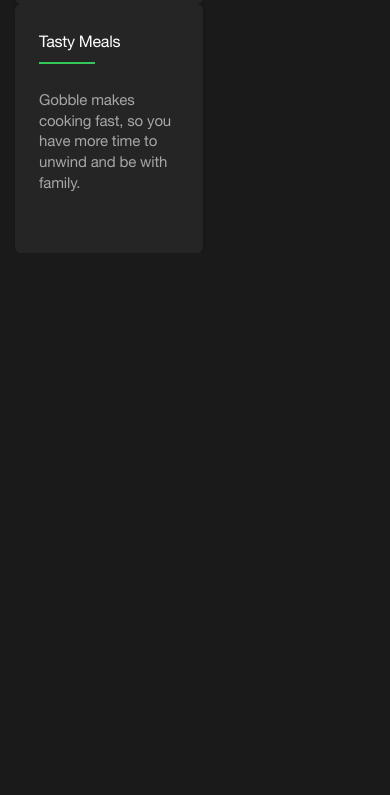
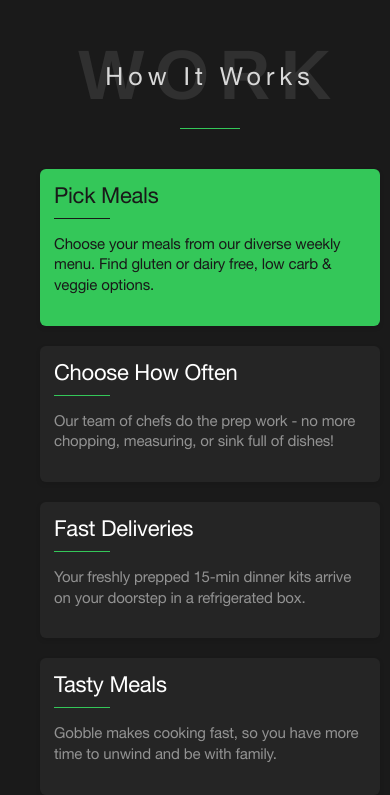
Before and after one commit to DariaYurko/healthyMode, a plain HTML site: page index.html in a window 390 px wide. Shown: the part 976-1771 px from the top of the page. Before the commit the page ends 1229 px from the top, so only its background shows below. Drawn offline with Linux system fonts and the light colour scheme.

Commit message:
Finished section Work, with adaptation

```diff
--- a/css/style.scss
+++ b/css/style.scss
@@ -82,6 +82,13 @@ body {
    color: #A6A6A6;;
 }
 
+
+
+//========================================================
+
+
+
+
  .wrapper {
    overflow: hidden;
    min-height: 100%;  /*чтоб wrapper всегда занимал все высоту*/
@@ -123,6 +130,13 @@ body {
    padding: 17px 32px;
 }
 
+.work,
+.dishes {
+   padding: 61px 0 0 30px;
+}
+
+
+
 /*========================= Header ========================================================================*/
 
 
@@ -136,7 +150,7 @@ body {
    left: 0;
    width: 100%;
 
-   display: none;
+   // display: none;
 
    @media (max-width: 399px) {
       padding: 20px 0;
@@ -202,7 +216,7 @@ body {
    background: url(../images/main/presentation/bg.jpg) no-repeat;
    background-size: cover;
    background-position: center;
-   display: none;
+   // display: none;
 
    @media (max-width: 767.98px) {
       padding: 250px 0 161px 0;
@@ -305,7 +319,6 @@ body {
    @media (max-width: 599.98px) {
       flex-direction: column;
       row-gap: 30px;
-
    }
 
    // .contacts__column
@@ -351,30 +364,38 @@ body {
 
 
 .work {
-
    //.work__container
    &__container {
    }
 
    // .work__items
-
    &__items {
       display: flex;
       flex-wrap: wrap;
+      row-gap: 30px;
       margin: 0 -15px;
+
+      @media (max-width: 767.98px) {
+         row-gap: 20px;
+      }
    }
 
    // .work__item
+   &__item {
+      flex: 1 1 25%;
+      padding: 0 15px;
 
-   &__item {
-      flex: 0 0 25%;
-      padding: 0 15px;
+      @media (min-width: 1140px) {
+         max-width: 25%;
+      }
+      @media (max-width: 767.98px) {
+         padding: 0 10px;
+      }
    }
 }
 
 .double-title {
    position: relative;
-
    display: flex;
    flex-direction: column;
    align-items: center;
@@ -389,10 +410,16 @@ body {
       background-color: #34C759;
 
       @media (max-width: 767.98px) {
-         // display: none;
+         height: 0.8px;
       }
    }
 
+   @media (max-width: 767.98px) {
+      margin-bottom: 40px;
+   }
+   @media (max-width: 320px) {
+      margin-bottom: 30px;
+   }
 
    &__title {
       font-weight: 900;
@@ -402,6 +429,13 @@ body {
       color: #303030;
       text-transform: uppercase;
       text-align: center;
+
+      @media (max-width:767.98px) {
+         font-size: 70px;
+      }
+      @media (max-width: 320px) {
+         font-size: 60px;
+      }
    }
 
    &__subtitle {
@@ -409,41 +443,84 @@ body {
       letter-spacing: 0.2em;
       text-transform: capitalize;
       color: #D9D9D9;
+      position: absolute;
 
-      position: absolute;
+      @media (max-width:767.98px) {
+         font-size: 25px;
+      }
+      @media (max-width: 320px) {
+         font-size: 22px;
+      }
    }
 }
 
 
 
 .item-work {
+   display: block;
    height: 100%;
    padding: 24px 24px 60px;
    background: #252525;
+   color: rgba(255, 255, 255, 0.5);
    box-shadow: 0px 2px 5px rgba(0, 0, 0, 0.1);
    border-radius: 6px;
+   min-width: 255px;
    *:not(:last-child) {
       margin-bottom: 36px;
    }
 
-   // .item-work_green
+   @media (max-width: 767.98px) {
+      padding: 14px 14px 30px;
+
+      *:not(:last-child) {
+         margin-bottom: 25px;
+      }
+   }
+
+   // .item-work:hover
+   &:hover {
+      background: #34C759;
+      color: #191919;
+
+      .item-work__title {
+         //.item-work:hover .item-work__title
+         color: #191919;
+         //.item-work:hover .item-work__title::after
+         &::after {
+            background-color: #191919;
+         }
+      }
+   }
+
+   //.item-work_green
    &_green {
       background: #34C759;
       color: #191919;
 
+      .item-work__title {
+         //.item-work:hover .item-work__title
+         color: #191919;
+         //.item-work:hover .item-work__title::after
+         &::after {
+            background-color: #191919;
+         }
+      }
    }
 
    // .item-work__title
-
    &__title {
       min-width: 140px;
       font-weight: 400;
-      font-size: 1.18;
-      line-height: 26px;
+      font-size: 22px;
+      line-height: 1.18;
       letter-spacing: -0.275px;
       text-transform: capitalize;
       color: #FFFFFF;
       position: relative;
+
+      @media (max-width: 320px) {
+         font-size: 18px;
+      }
 
       &::after {
          content: "";
@@ -455,6 +532,10 @@ body {
          position: absolute;
          bottom: -10px;
          left: 0;
+
+         @media (max-width: 767.98px) {
+            height: 0.8px;
+         }
       }
    }
 
@@ -473,5 +554,9 @@ body {
       font-size: 15px;
       line-height: 1.38;
       letter-spacing: -0.1625px;
+
+      @media (max-width: 320px) {
+         font-size: 13px;
+      }
    }
 }
--- a/index.html
+++ b/index.html
@@ -62,28 +62,28 @@
 
                <div class="work__items">
                   <div class="work__item">
-                     <div class="item-work item-work_green">
-                        <h4 class="item-work__title item-work__title_green">Pick meals</h4>
+                     <a href="" class="item-work item-work_green">
+                        <h4 class="item-work__title">Pick meals</h4>
                         <p class="item-work__text">Choose your meals from our diverse weekly menu. Find gluten or dairy free, low carb & veggie options.</p>
-                     </div>
+                     </a>
                   </div>
                   <div class="work__item">
-                     <div class="item-work">
+                     <a href="" class="item-work">
                         <h4 class="item-work__title">Choose how often</h4>
                         <p class="item-work__text">Our team of chefs do the prep work - no more chopping, measuring, or sink full of dishes!</p>
-                     </div>
+                     </a>
                   </div>
                   <div class="work__item">
-                     <div class="item-work">
+                     <a href="" class="item-work">
                         <h4 class="item-work__title">Fast deliveries</h4>
                         <p class="item-work__text">Your freshly prepped 15-min dinner kits arrive on your doorstep in a refrigerated box.</p>
-                     </div>
+                     </a>
                   </div>
                   <div class="work__item">
-                     <div class="item-work">
+                     <a href="" class="item-work">
                         <h4 class="item-work__title">Tasty meals</h4>
                         <p class="item-work__text">Gobble makes cooking fast, so you have more time to unwind and be with family.</p>
-                     </div>
+                     </a>
                   </div>
                </div>
 
```
Also changed, not shown: css/style.css, 1 other file.
